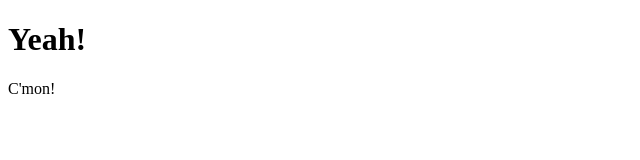
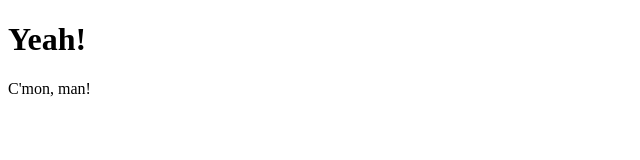
Before and after one commit to rubenfructuoso/test, a plain HTML site: page index.html in a window 1280 px wide. Shown: the full height of the page, 0-640 px from the left. Drawn offline with Linux system fonts and the light colour scheme.

Commit message:
next try

```diff
--- a/index.html
+++ b/index.html
@@ -8,6 +8,6 @@
 </head>
 <body>
     <h1>Yeah!</h1>
-    <p>C'mon!</p>
+    <p>C'mon, man!</p>
 </body>
 </html>
```
